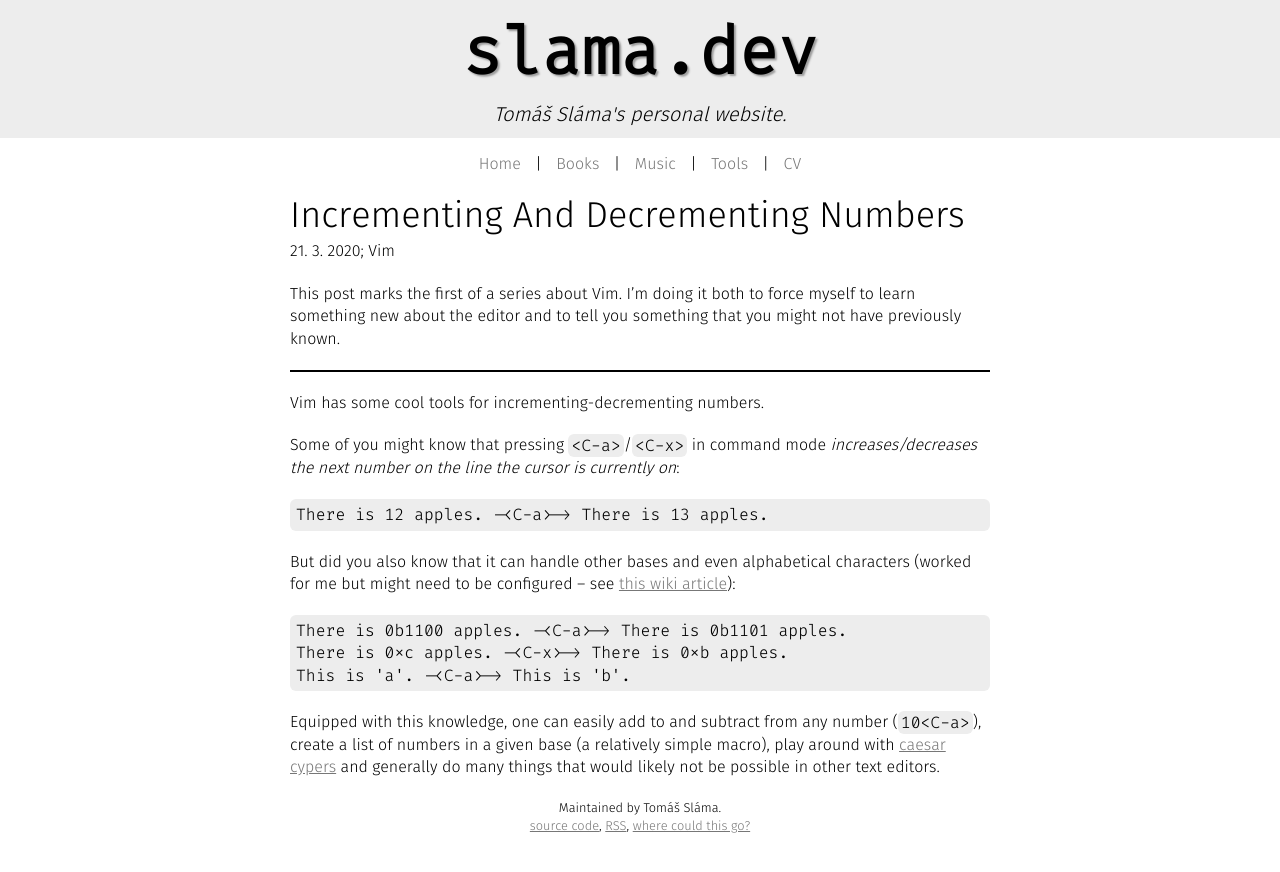
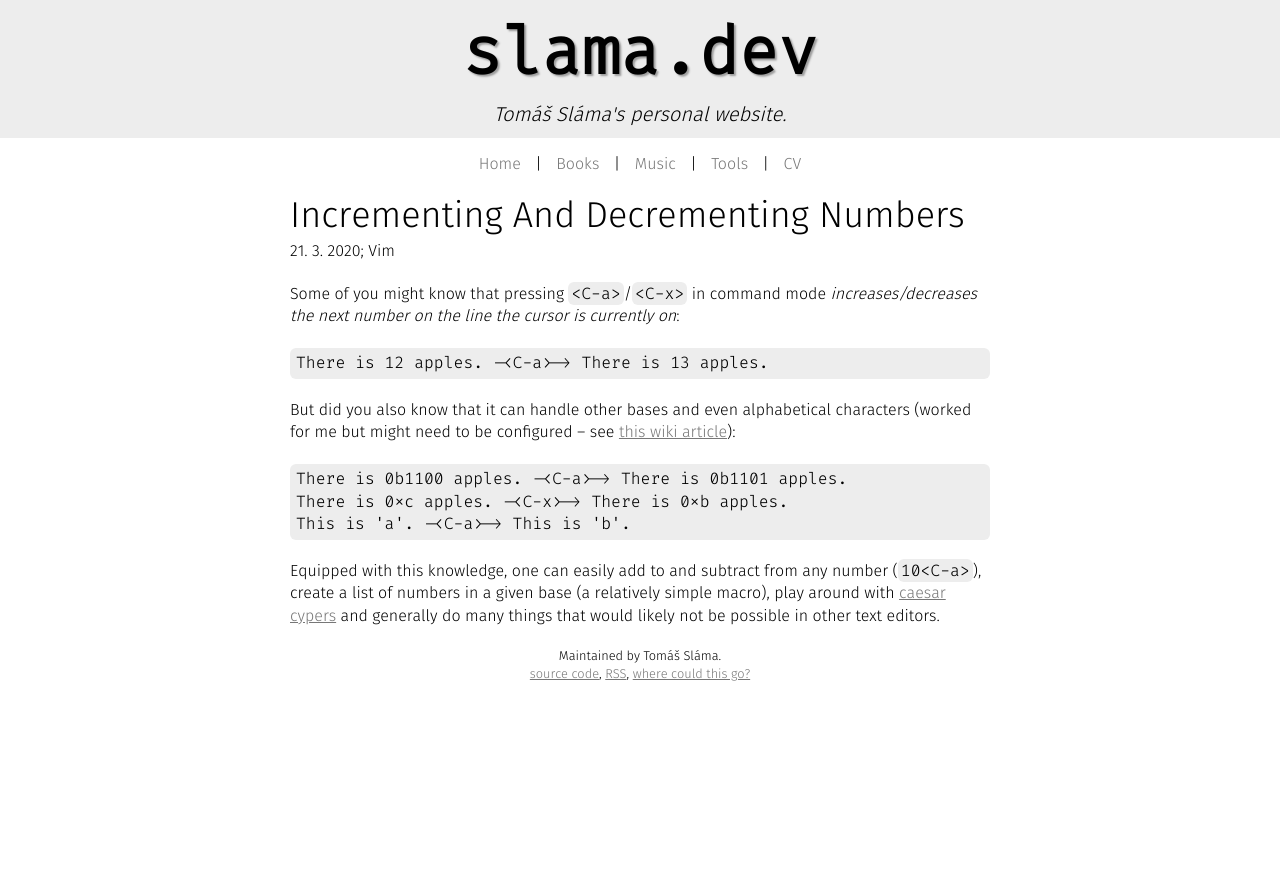
Before and after one commit to xiaoxiae/slama.dev, a Jekyll site: the page built from _posts/2020-03-21-incrementing-and-decrementing-numbers.md, in a window 1280 px wide. Shown: the top 872 px of the page. Built offline with Jekyll 4.4.1, drawn with Linux system fonts in a browser that asks for light colours.

Commit message:
minor 'Incrementing and decrementing numbers' changes

```diff
--- a/_posts/2020-03-21-incrementing-and-decrementing-numbers.md
+++ b/_posts/2020-03-21-incrementing-and-decrementing-numbers.md
@@ -2,12 +2,6 @@
 layout: post
 category: "Vim"
 ---
-
-This post marks the first of a series about Vim. I'm doing it both to force myself to learn something new about the editor and to tell you something that you might not have previously known.
-
----
-
-Vim has some cool tools for incrementing-decrementing numbers.
 
 Some of you might know that pressing `<C-a>`/`<C-x>` in command mode _increases/decreases the next number on the line the cursor is currently on_:
 
```
